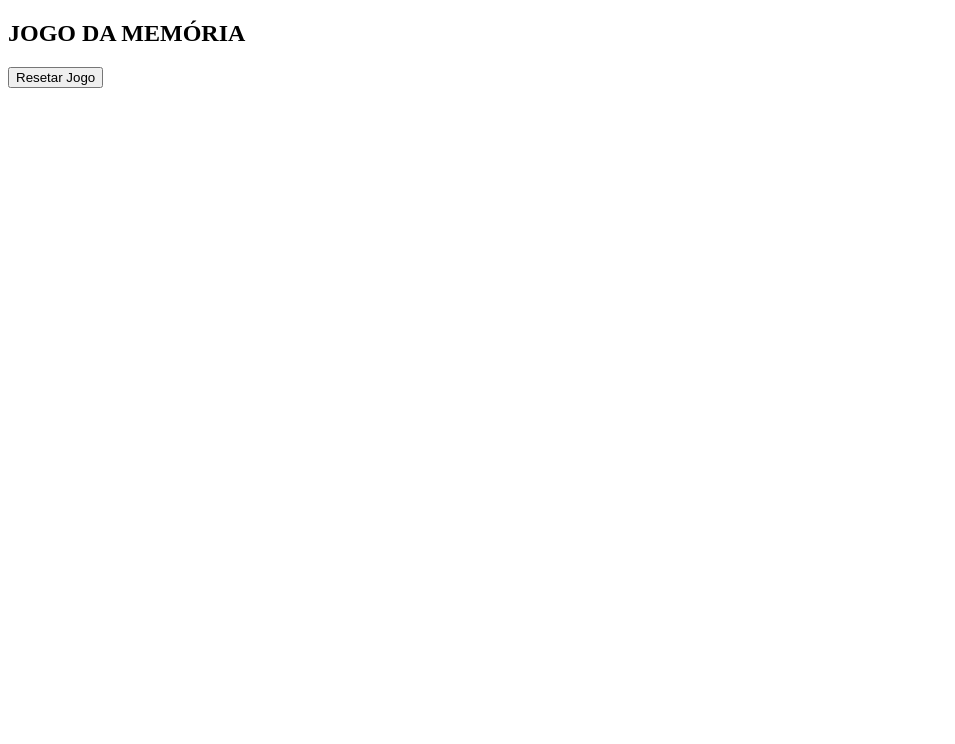
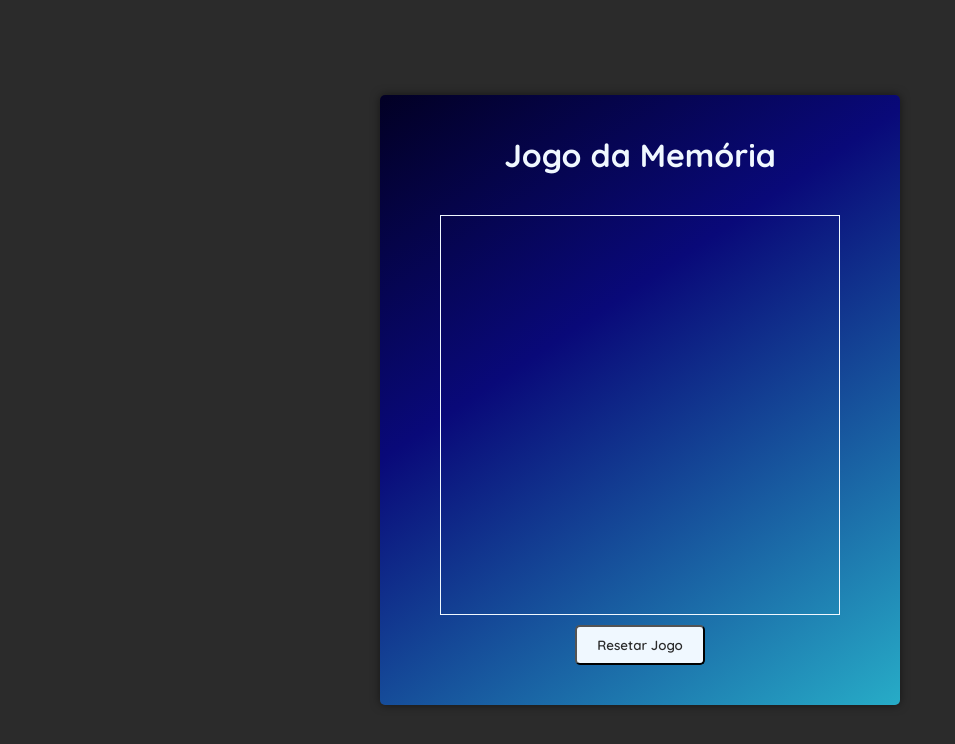
Before and after one commit to MathChiarello/memory-game, a plain HTML site: page index.html in a window 1280 px wide. Shown: the whole page, without its empty margins (0-955 px from the left). Drawn offline with Linux system fonts and the light colour scheme.

Commit message:
desenvolvendo a parte de estilos do jogo no arquivo style.css

```diff
--- a/index.html
+++ b/index.html
@@ -9,7 +9,7 @@
 <body>
   <main class="container">
 
-    <h2>JOGO DA MEMÓRIA</h2>
+    <h2>Jogo da Memória</h2>
     <div class="game"></div>
     <button class="reset">Resetar Jogo</button>
 
--- a/src/styles/reset.css
+++ b/src/styles/reset.css
@@ -0,0 +1,11 @@
+@import url('https://fonts.googleapis.com/css2?family=Noto+Sans:ital,wght@0,100..900;1,100..900&family=Press+Start+2P&display=swap');
+@import url('https://fonts.googleapis.com/css2?family=Noto+Sans:ital,wght@0,100..900;1,100..900&family=Press+Start+2P&family=Quicksand:wght@300..700&display=swap');
+
+
+* {
+  margin: 0;
+  padding: 0;
+  box-sizing: border-box;
+  outline: none;
+  font-family: 'QuickSand', sans-serif;
+}
--- a/src/styles/style.css
+++ b/src/styles/style.css
@@ -1 +1,77 @@
 @import url('./reset.css');
+
+body {
+  display: flex;
+  justify-content: center;
+  align-items: center;
+  height: 100vh;
+  background-color: #2b2b2b;
+  color: #f0f8ff;
+}
+
+main {
+  display: flex;
+  flex-direction: column;
+  justify-content: center;
+  align-items: center;
+  background: rgb(2,0,36);
+  background: linear-gradient(146deg, rgba(2,0,36,1) 0%, rgba(9,9,121,1) 38%, rgba(39,172,199,1) 100%);
+  border-radius: 5px;
+  padding: 40px 60px;
+  box-shadow: 0 0 10px rgba(0, 0, 0, 0.5);
+
+  h2 {
+    font-size: 2em;
+    margin-bottom: 20px;
+  }
+
+  .reset {
+    margin-top: 10px;
+    background-color: #f0f8ff;
+    color: #2b2b2b;
+    font-weight: 600;
+    padding: 10px 20px;
+    border-radius: 5px;
+    cursor: pointer;
+    transition: background-color 0.1s;
+
+    &:hover {
+      background-color: #151831;
+      color: #f0f8ff;
+      font-weight: 700;
+    }
+  }
+
+  .game {
+    display: flex;
+    flex-wrap: wrap;
+    justify-content: center;
+    height: 400px;
+    width: 400px;
+    gap: 10px;
+    margin-top: 20px;
+    border: 1px solid #f0f8ff;
+  }
+
+  .item {
+    display: flex;
+    justify-content: center;
+    align-items: center;
+    height: 100px;
+    width: 100px;
+    background-color: #f0f8ff;
+    color: #2b2b2b;
+    font-size: 2em;
+    font-weight: 600;
+    cursor: pointer;
+    transition: background-color 0.1s;
+    transform-style: preserve-3d;
+    perspective: 500px;
+
+    &:hover {
+      background-color: #151831;
+      color: #f0f8ff;
+      font-weight: 700;
+    }
+  }
+}
```
Also changed, not shown: 1 other file.
